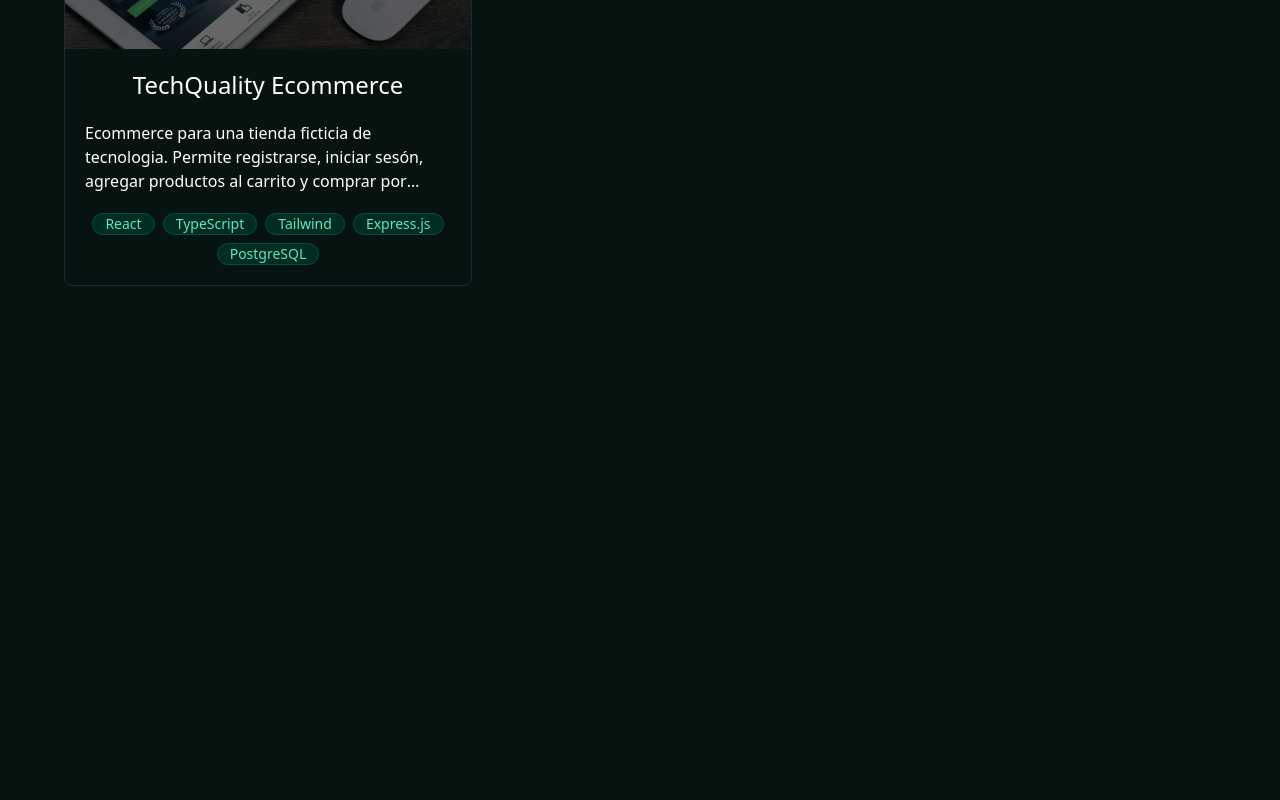
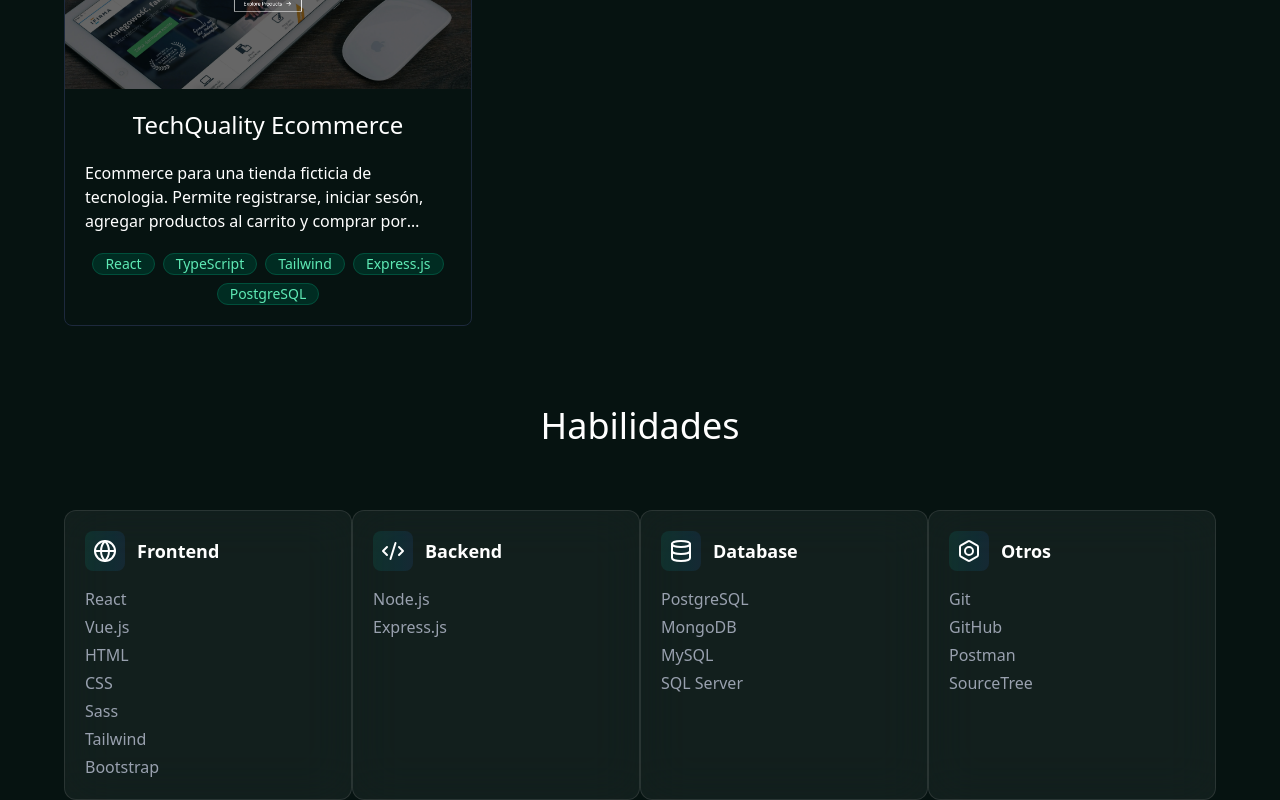
Before and after one commit to davidvchang/Portafolio-Web-v2, a React (Vite) app: page / in a window 1280 px wide. Shown: the part 1534-2334 px from the top of the page. Before the commit the page ends 1860 px from the top, so only its background shows below. Built offline with nearby package versions, Linux system fonts and the light colour scheme.

Commit message:
Add: skills section

```diff
--- a/src/App.jsx
+++ b/src/App.jsx
@@ -1,6 +1,7 @@
 import Home from "./sections/Home"
 import NavBar from "./sections/NavBar"
 import Projects from "./sections/Projects"
+import Skills from "./sections/Skills"
 
 function App() {
 
@@ -10,7 +11,7 @@ function App() {
       <div className="w-[90%] h-full flex flex-col items-center">
         <Home/>
         <Projects/>
-
+        <Skills/>
       </div>
     </main>
   )
--- /dev/null
+++ b/src/components/SkillCard.jsx
@@ -0,0 +1,22 @@
+import React from 'react'
+
+const SkillCard = ({icon, title, children}) => {
+  return (
+    <div className='w-72 gap-4 h-full p-5 flex flex-col bg-white/5 backdrop-blur-xl rounded-xl border border-white/10 hover:border-teal-400/50 transition-colors'>
+        <div className='flex items-center gap-3'>
+            <div className='p-2 bg-gradient-to-r from-teal-400/10 to-blue-500/10 rounded-lg'>
+                {icon}
+
+            </div>
+            <span className='text-lg font-semibold'>{title}</span>
+        </div>
+
+        <div className='grid grid-cols-1 gap-1'>
+            {children}
+        </div>
+
+    </div>
+  )
+}
+
+export default SkillCard
--- /dev/null
+++ b/src/components/TextSkill.jsx
@@ -0,0 +1,9 @@
+import React from 'react'
+
+const TextSkill = ({text}) => {
+  return (
+    <span className='text-gray-400'>{text}</span>
+  )
+}
+
+export default TextSkill
--- a/src/sections/Projects.jsx
+++ b/src/sections/Projects.jsx
@@ -9,7 +9,7 @@ import TechnologyUsed from '../components/TechnologyUsed'
 
 const Projects = () => {
   return (
-    <section className='flex flex-col w-full text-white gap-16'>
+    <section className='flex flex-col w-full text-white gap-16 pt-10'>
         <span className='text-4xl text-center'>Proyectos</span>
 
         <div className='grid grid-cols-3 gap-y-6 pb-10'>
--- /dev/null
+++ b/src/sections/Skills.jsx
@@ -0,0 +1,67 @@
+import React from 'react'
+import SkillCard from '../components/SkillCard'
+
+import { Globe, CodeXml, Database, Bolt } from 'lucide-react';
+import TextSkill from '../components/TextSkill';
+
+const Skills = () => {
+  return (
+    <section className='flex flex-col w-full text-white gap-16 pt-10'>
+        <span className='text-4xl text-center'>Habilidades</span>
+
+        <div className='grid grid-cols-4'>
+            <SkillCard icon={<Globe/>} title='Frontend'
+                children={
+                    <>
+                        <TextSkill text='React'/>
+                        <TextSkill text='Vue.js'/>
+                        <TextSkill text='HTML'/>
+                        <TextSkill text='CSS'/>
+                        <TextSkill text='Sass'/>
+                        <TextSkill text='Tailwind'/>
+                        <TextSkill text='Bootstrap'/>
+                    </>
+                }
+
+            />
+
+            <SkillCard icon={<CodeXml/>} title='Backend'
+                children={
+                    <>
+                        <TextSkill text='Node.js'/>
+                        <TextSkill text='Express.js'/>
+                    </>
+                }
+
+            />
+
+            <SkillCard icon={<Database/>} title='Database'
+                children={
+                    <>
+                        <TextSkill text='PostgreSQL'/>
+                        <TextSkill text='MongoDB'/>
+                        <TextSkill text='MySQL'/>
+                        <TextSkill text='SQL Server'/>
+                    </>
+                }
+
+            />
+
+            <SkillCard icon={<Bolt/>} title='Otros'
+                children={
+                    <>
+                        <TextSkill text='Git'/>
+                        <TextSkill text='GitHub'/>
+                        <TextSkill text='Postman'/>
+                        <TextSkill text='SourceTree'/>
+                    </>
+                }
+
+            />
+        </div>
+
+    </section>
+  )
+}
+
+export default Skills
```
